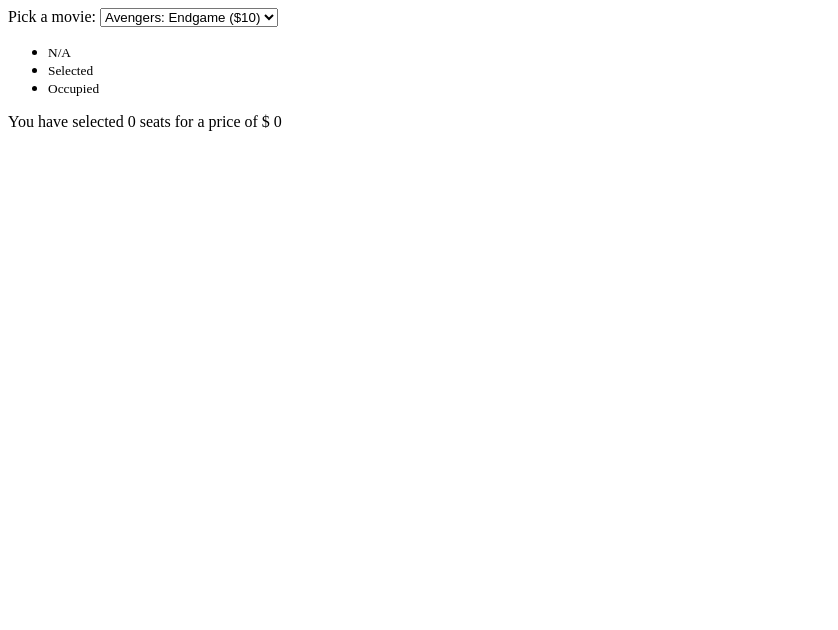
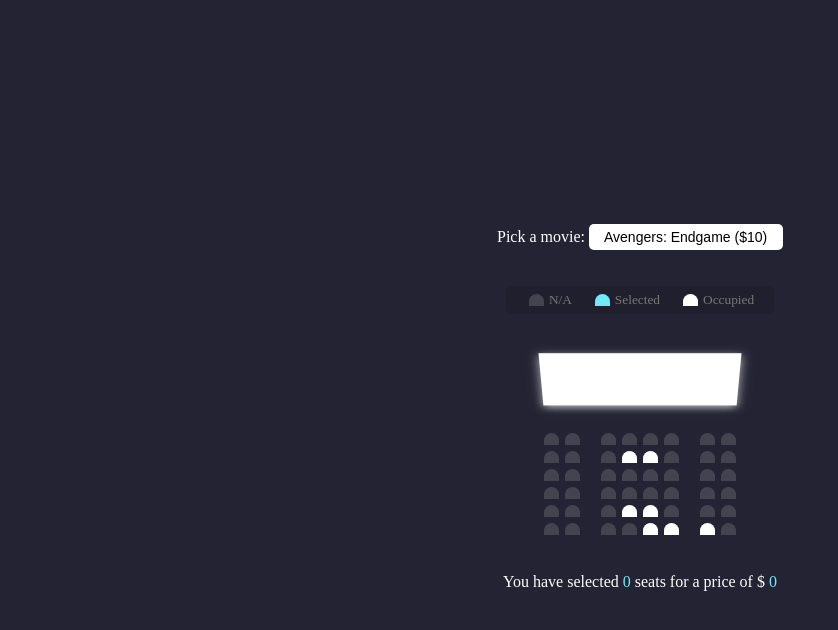
Before and after one commit to kumarmudur/JSWebProjects, a plain HTML site: page movie-seat-booking/index.html in a window 1280 px wide. Shown: the whole page, without its empty margins (0-838 px from the left). Drawn offline with Linux system fonts and the light colour scheme.

Commit message:
[JS] movie booking app css changes

```diff
--- a/movie-seat-booking/index.html
+++ b/movie-seat-booking/index.html
@@ -34,7 +34,8 @@
     </ul>
 
     <div class="container">
-        <div class="screen">
+        <div class="screen"></div>
+
         <div class="row">
             <div class="seat"></div>
             <div class="seat"></div>
@@ -101,7 +102,6 @@
             <div class="seat"></div>
         </div>
     </div>
-    </div>
 
     <p class="text">
         You have selected <span id="count">0</span> seats for a price of $
--- a/movie-seat-booking/style.css
+++ b/movie-seat-booking/style.css
@@ -0,0 +1,111 @@
+* {
+    box-sizing: border-box;
+}
+
+body {
+    background-color: #242333;
+    color: #fff;
+    display: flex;
+    flex-direction: column;
+    align-items: center;
+    justify-content: center;
+    height: 100vh;
+    margin: 0;
+}
+
+.movie-container {
+    margin: 20px 0;
+}
+
+.movie-container select {
+    background-color: #fff;
+    border: 0;
+    border-radius: 5px;
+    font-size: 14px;
+    padding: 5px 15px 5px 15px;
+    -moz-appearance: none;
+    -webkit-appearance: none;
+    appearance: none;
+}
+
+.container {
+    perspective: 1000px;
+    margin-bottom: 30px;
+}
+
+.seat {
+    background-color: #444451;
+    height: 12px;
+    width: 15px;
+    margin: 3px;
+    border-top-left-radius: 10px;
+    border-top-right-radius: 10px;
+}
+
+.seat.selected {
+    background-color: #6feaf6;
+}
+
+.seat.occupied {
+    background-color: #fff;
+}
+
+.seat:nth-of-type(2) {
+    margin-right: 18px;
+}
+
+.seat:nth-last-of-type(2) {
+    margin-left: 18px;
+}
+
+.seat:not(.occupied):hover {
+    cursor: pointer;
+    transform: scale(1.2);
+}
+
+.showcase .seat:not(.occupied):hover {
+    cursor: default;
+    transform: scale(1);
+}
+
+.showcase {
+    background: rgba(0, 0, 0, 0.1);
+    padding: 5px 10px;
+    border-radius: 5px;
+    color: #777;
+    list-style-type: none;
+    display: flex;
+    justify-content: space-between;
+}
+
+.showcase li {
+    display: flex;
+    align-items: center;
+    justify-content: center;
+    margin: 0 10px;
+}
+
+.showcase li small {
+    margin-left: 2px;
+}
+
+.row {
+    display: flex;
+}
+
+.screen {
+    background-color: #fff;
+    height: 70px;
+    width: 100%;
+    margin: 15px 0;
+    transform: rotateX(-45deg);
+    box-shadow: 0 3px 10px rgba(255, 255, 255, 0.7);
+}
+
+p.text {
+    margin: 5px 0;
+}
+
+p.text span {
+    color: #6feaf6;
+}
```
Lines whose indentation alone changed are shown as unchanged.
